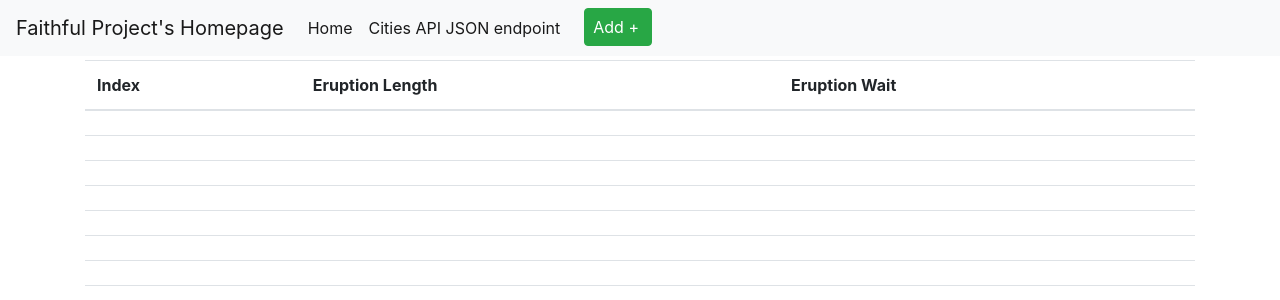
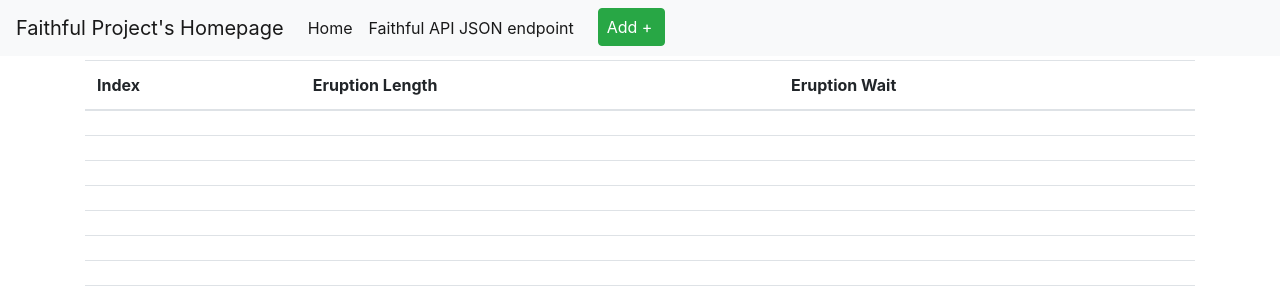
Before and after one commit to yanyan666666/PythonDockerFlaskPycharm03, a Flask app: page / in a window 1280 px wide. Shown: the top 300 px of the page. Run offline with Flask 2, Linux system fonts and the light colour scheme; data comes from the database, SQL or seed files in the repository; lists and menus that the app fills with data are empty; some libraries are stand-ins or nearby versions.

Commit message:
fix: update for new database

```diff
--- a/app/templates/layout.html
+++ b/app/templates/layout.html
@@ -5,8 +5,6 @@
     <!-- Required meta tags -->
 
     <!-- Bootstrap CSS -->
-
-
     <meta charset="utf-8">
     <meta content="width=device-width, initial-scale=1, shrink-to-fit=no" name="viewport">
     <link crossorigin="anonymous" href="https://stackpath.bootstrapcdn.com/bootstrap/4.4.1/css/bootstrap.min.css"
@@ -34,10 +32,10 @@
             <a class="nav-link" href="/">Home <span class="sr-only">(current)</span></a>
         </li>
         <li class="nav-item active">
-            <a class="nav-link" href="/api/v1/cities">Cities API JSON endpoint <span class="sr-only">(current)</span></a>
+            <a class="nav-link" href="/api/v1/times">Faithful API JSON endpoint <span class="sr-only">(current)</span></a>
         </li>
         <li class="nav-item active">
-            <a class="btn btn-success pl-2 lr-2 ml-3" href="/cities/new">Add +<span class="sr-only">(current)</span></a>
+            <a class="btn btn-success pl-2 lr-2 ml-3" href="/times/new">Add +<span class="sr-only">(current)</span></a>
         </li>
     </ul>
   </div>
```
